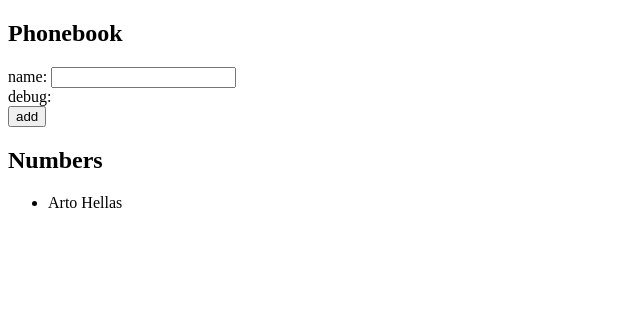
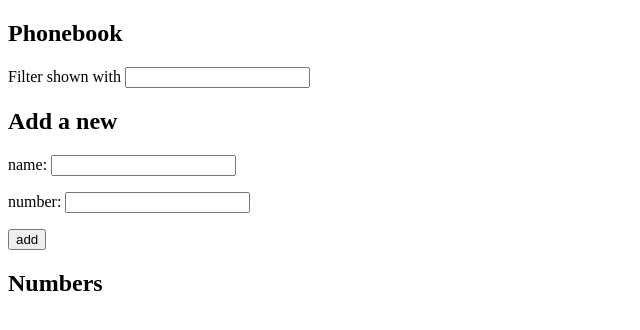
Before and after one commit to ovvodev/fullstackopen_part2, a React (Vite) app in the folder phonebook/: page / in a window 1280 px wide. Shown: the top 330 px of the page, without its empty margins (0-640 px from the left). Built offline with nearby package versions, Linux system fonts and the light colour scheme.

Commit message:
components
Add all components for persons,find and add

```diff
--- a/phonebook/src/App.jsx
+++ b/phonebook/src/App.jsx
@@ -1,39 +1,54 @@
 import { useState } from 'react'
+import Filter from "./components/Filter"
+import PersonForm from './components/PersonForm';
+import Persons from './components/Persons';
+
 
 const App = () => {
-  const [persons, setPersons] = useState([
-    { name: 'Arto Hellas' }
-  ])
+  const [persons, setPersons] = useState([]);
   const [newName, setNewName] = useState('');
+  const [newNumber , setNewNumber ] = useState("");
+  const [searchAll, setSearch] = useState("");
 
   const addName = (event) => {
     event.preventDefault();
     const personObject = {
       name: newName,
+      number: newNumber,
       id: persons.length,
     }
-    setPersons(persons.concat(personObject));
-    setNewName("");
+    if(persons.filter((person) => JSON.stringify(person.name) === JSON.stringify(personObject.name)).length > 0 ){
+      alert(`${personObject.name} is already in the phonebook`)
+    }else{
+      setPersons(persons.concat(personObject));
+      setNewName("");
+      setNewNumber("");
+    }
+
   }
   const handleNewName = (event) => {
     setNewName(event.target.value);
+
   }
+  const handleNewNumber = (event) => {
+    setNewNumber(event.target.value);
+  }
+
+  const handleSearch = (event) => {
+      setSearch(event.target.value);
+
+  }
+
+  const searchFiltering = searchAll === "" ? persons : persons.filter(person => person.name.toLowerCase().includes(searchAll.toLowerCase()));
+
   return (
     <div>
       <h2>Phonebook</h2>
-      <form onSubmit={addName}>
-        <div>
-          name: <input value={newName} onChange={handleNewName}/>
-        </div>
-        <div>debug: {newName}</div>
-        <div>
-          <button type="submit">add</button>
-        </div>
-      </form>
+        <Filter handleSearch={handleSearch} searchAll={searchAll}/>
+      <h2>Add a new</h2>
+        <PersonForm addName={addName} newName={newName} handleNewName={handleNewName}  newNumber={newNumber} handleNewNumber={handleNewNumber} />
       <h2>Numbers</h2>
-      <ul>
-        {persons.map(person => <li key={person.id}>{person.name}</li>)}
-      </ul>
+      <Persons searchFiltering={searchFiltering} />
     </div>
   )
 }
--- /dev/null
+++ b/phonebook/src/components/Filter.jsx
@@ -0,0 +1,14 @@
+import React from 'react';
+
+const Filter = (props) => {
+  return (
+    <div>
+      <p>
+        Filter shown with{' '}
+        <input value={props.searchAll} onChange={props.handleSearch} />
+      </p>
+    </div>
+  );
+};
+
+export default Filter;
--- /dev/null
+++ b/phonebook/src/components/PersonForm.jsx
@@ -0,0 +1,20 @@
+import React from "react";
+
+const PersonForm = (props) => {
+    return(
+        <div>
+            <form onSubmit={props.addName}>
+                <div>
+                    <p>name: <input value={props.newName} onChange={props.handleNewName}/></p>
+                    <p>number: <input  value={props.newNumber} onChange={props.handleNewNumber}/></p>
+                </div>
+                <div>
+                    <button type="submit">add</button>
+                </div>
+            </form>
+        </div>
+    )
+
+}
+
+export default PersonForm
--- /dev/null
+++ b/phonebook/src/components/Persons.jsx
@@ -0,0 +1,13 @@
+import React from 'react';
+
+const Persons = (props) => {
+  return (
+    <div>
+      <ul>
+        {props.searchFiltering.map(person => <li key={person.id}>{person.name} {person.number}</li>)}
+      </ul>
+    </div>
+  );
+};
+
+export default Persons;
```
